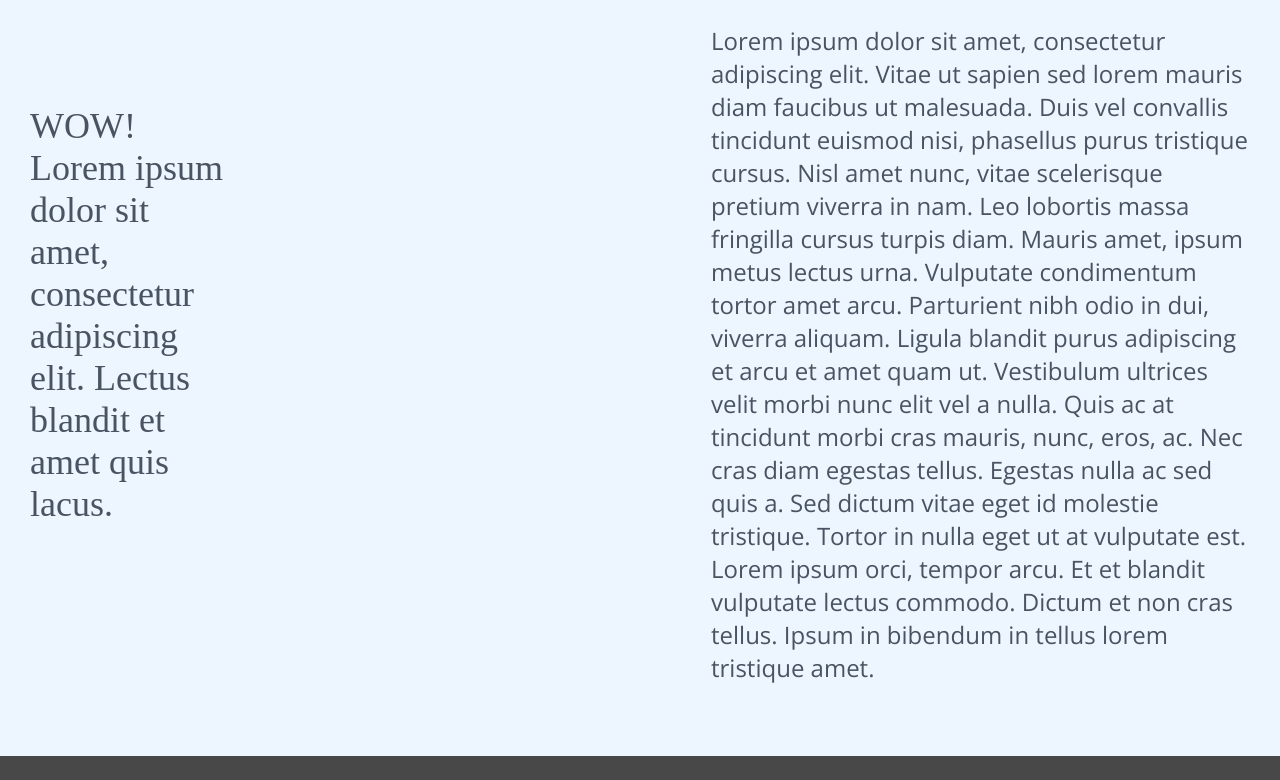
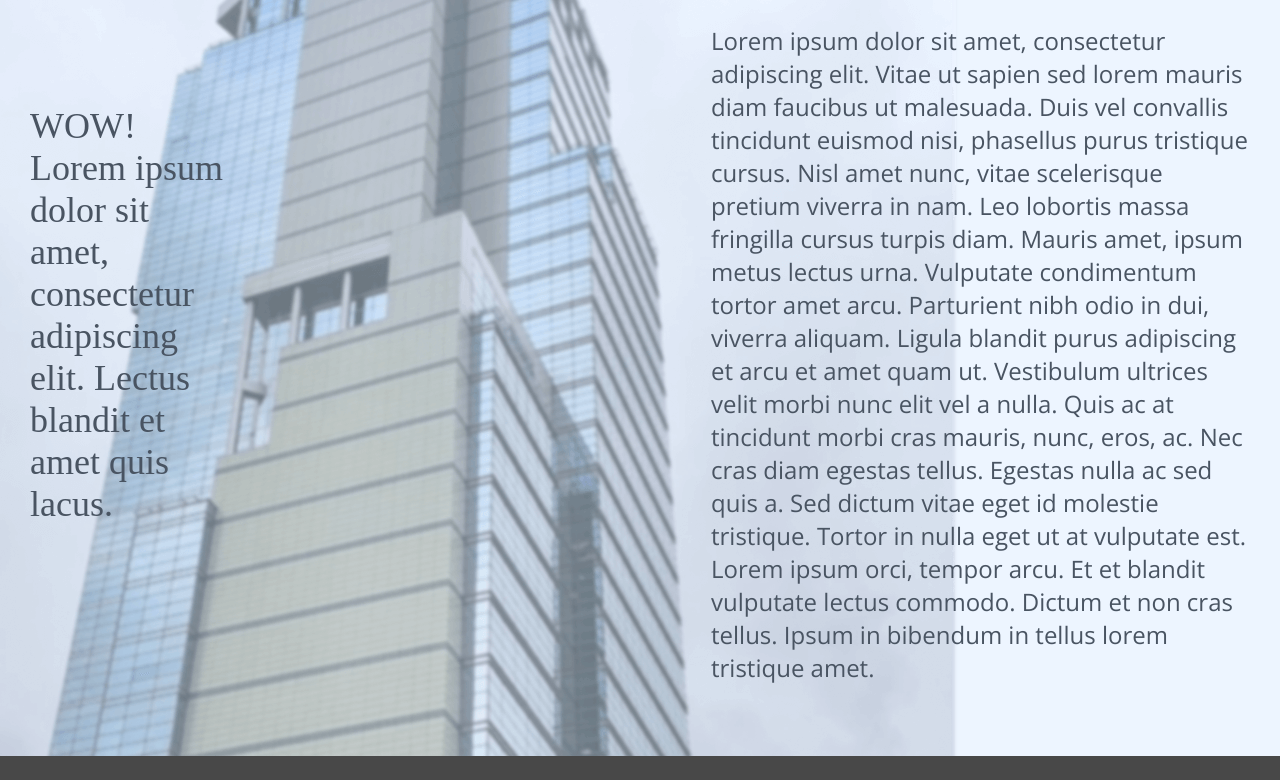
Before and after one commit to GH-TIMe/Portfolio, a plain HTML site: page works/Latest news/index.html in a window 1280 px wide. Shown: the part 257-1037 px from the top of the page. Drawn offline with nearby package versions, Linux system fonts and the light colour scheme; a web font is replaced by a local one.

Commit message:
background fix №2

```diff
--- a/works/Latest news/CSS/blocks/main.less
+++ b/works/Latest news/CSS/blocks/main.less
@@ -12,7 +12,7 @@
 
     position: relative;
 
-    background-image: url("works/Latest news/images/town.png");
+    background-image: url("https://gh-time.github.io/Portfolio/works/Latest%20news/images/town.png");
     background-repeat: no-repeat;
     background-position: -80px -110px;
 }
```
Also changed, not shown: works/Latest news/CSS/style.css.
